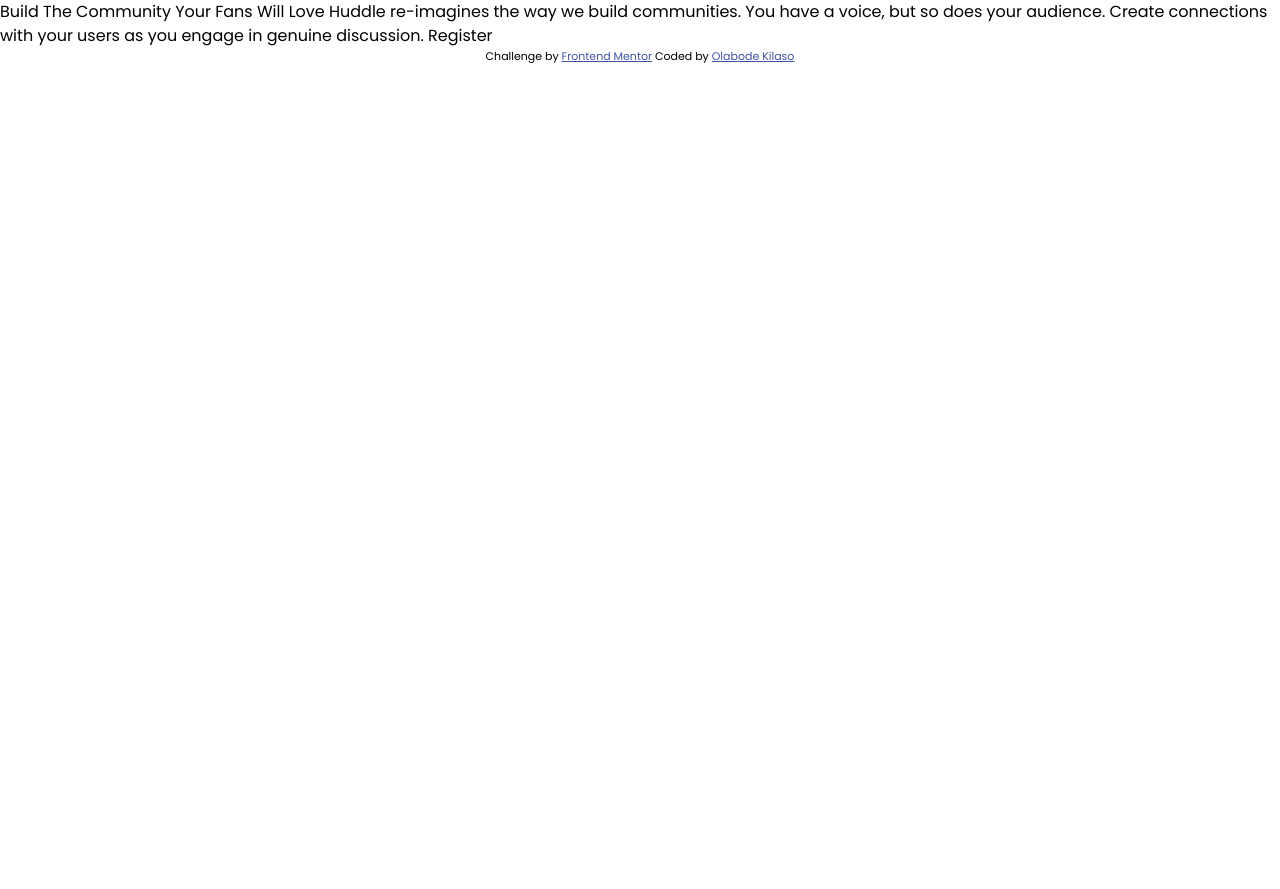
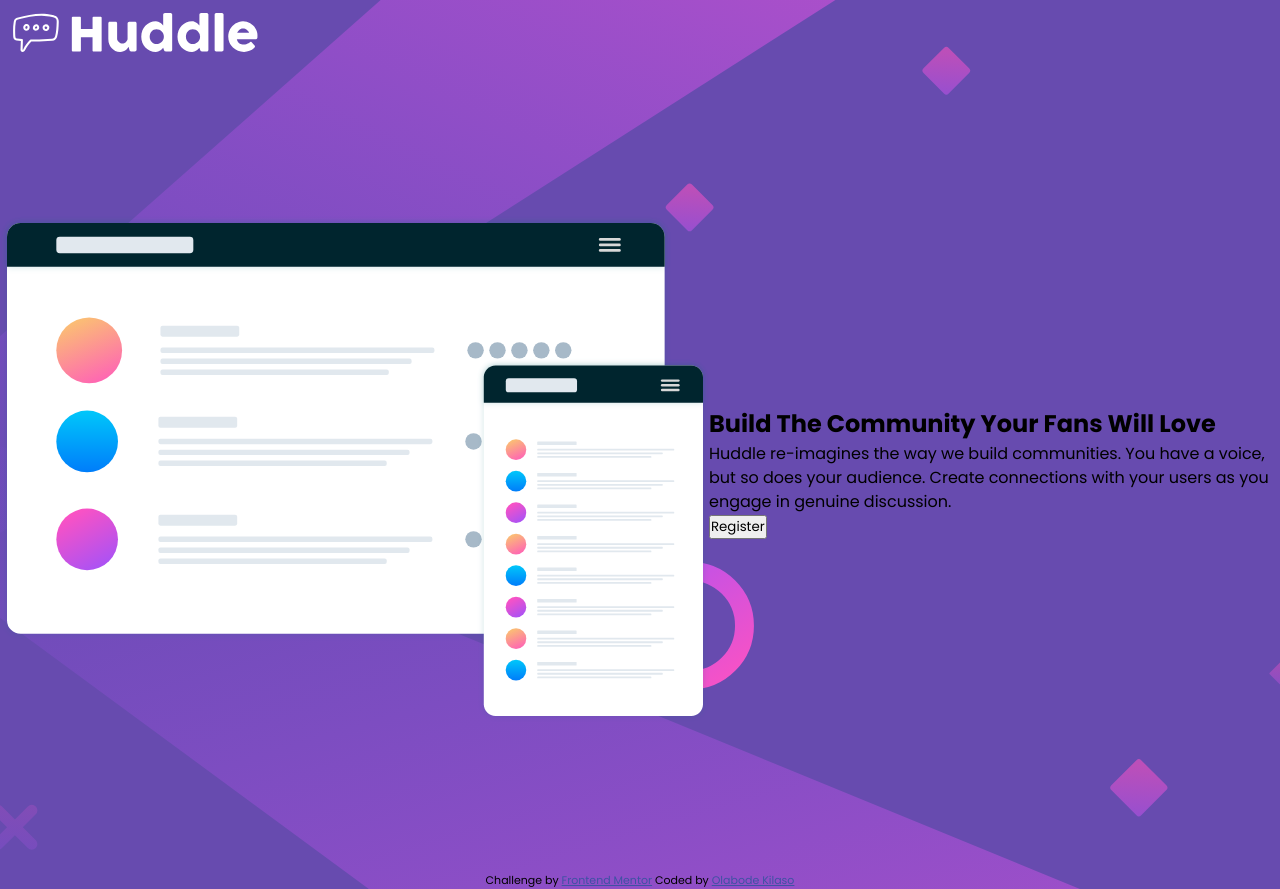
Before and after one commit to Great-kiola/Huddle-landing-page-fem, a plain HTML site: page index.html in a window 1280 px wide. Before the commit the page ends 800 px from the top, so only its background shows below. Drawn offline with Linux system fonts and the light colour scheme.

Commit message:
Made changes to the html file

```diff
--- a/index.html
+++ b/index.html
@@ -13,17 +13,38 @@
 <body>
 
   <main>
+    <header>
+      <div class="logoDiv">
+        <img src="./images/logo.svg" alt="">
+      </div>
+    </header>
+
     <section class="container">
+
+      <div class="firstDiv">
+        <img src="./images/illustration-mockups.svg" alt="">
+      </div>
+
+      <div class="secondDiv">
+
+        <div class="textDiv">
+          <h1 class="heading">Build The Community Your Fans Will Love</h1>
+          <p> Huddle re-imagines the way we build communities. You have a voice, but so does your audience.
+            Create connections with your users as you engage in genuine discussion.
+          </p>
+
+        </div>
+
+        <div class="btn">
+          <button>Register</button>
+        </div>
+
+      </div>
 
     </section>
   </main>
 
-  Build The Community Your Fans Will Love
 
-  Huddle re-imagines the way we build communities. You have a voice, but so does your audience.
-  Create connections with your users as you engage in genuine discussion.
-
-  Register
 
   <footer>
     <p class="attribution">
--- a/style.css
+++ b/style.css
@@ -1,16 +1,34 @@
-@import url('https://fonts.googleapis.com/css2?family=Open+Sans:ital@0;1&family=Poppins:wght@400;600;700&display=swap');
+@import url("https://fonts.googleapis.com/css2?family=Open+Sans:ital@0;1&family=Poppins:wght@400;600;700&display=swap");
 
-*{
-    margin: 0;
-    padding: 0;
-    box-sizing: border-box;
-    font-family: 'Open Sans', sans-serif;
-    font-family: 'Poppins', sans-serif;
+* {
+  margin: 0;
+  padding: 0;
+  box-sizing: border-box;
+  font-family: "Open Sans", sans-serif;
+  font-family: "Poppins", sans-serif;
 }
 
-body{
-    min-height: 100vh;
-    line-height: 1.5;
+body {
+  min-height: 100vh;
+  line-height: 1.5;
+  background-image: url(./images/bg-desktop.svg);
+  background-repeat: no-repeat;
+  background-size: cover;
+  background-position: top center;
+  background-color: var(--Violet);
+  /* overflow: hidden; */
+  display: flex;
+  align-items: center;
+  justify-content: center;
+  flex-direction: column;
+}
+
+
+.container{
+  display: flex;
+  align-items: center;
+  justify-content: center;
+  /* flex-direction: column; */
 }
 
 .attribution {
@@ -20,3 +38,13 @@ body{
 .attribution a {
   color: hsl(228, 45%, 44%);
 }
+
+section{
+  min-height: 100vh;
+
+}
+
+:root {
+  --Violet: hsl(257, 40%, 49%);
+  --SoftMagenta: hsl(300, 69%, 71%);
+}
```
